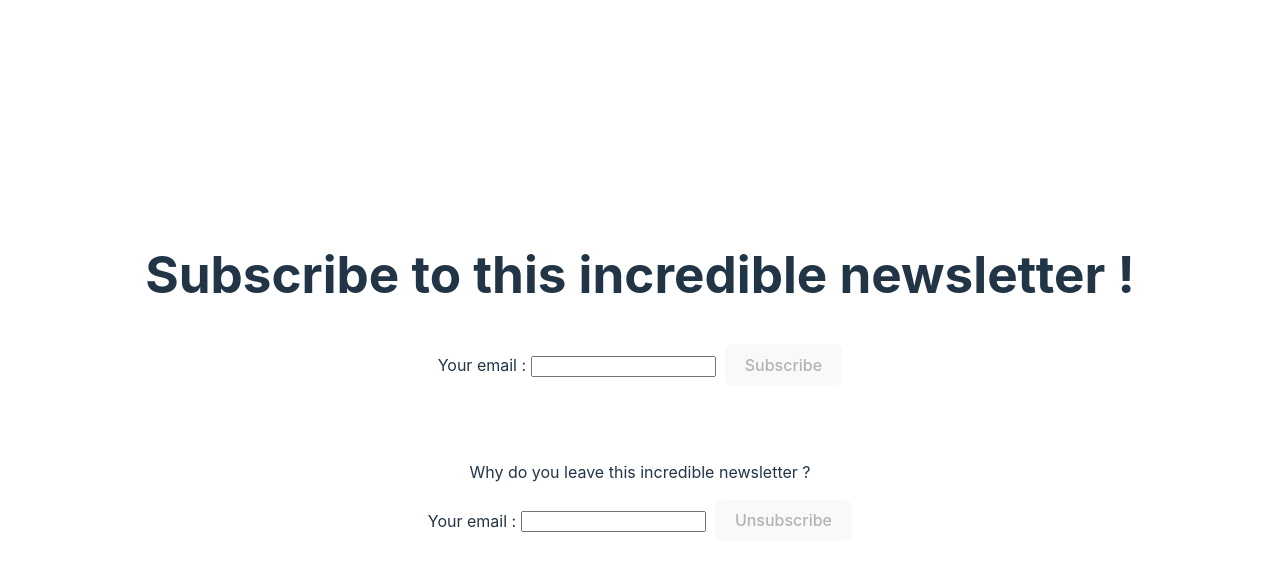
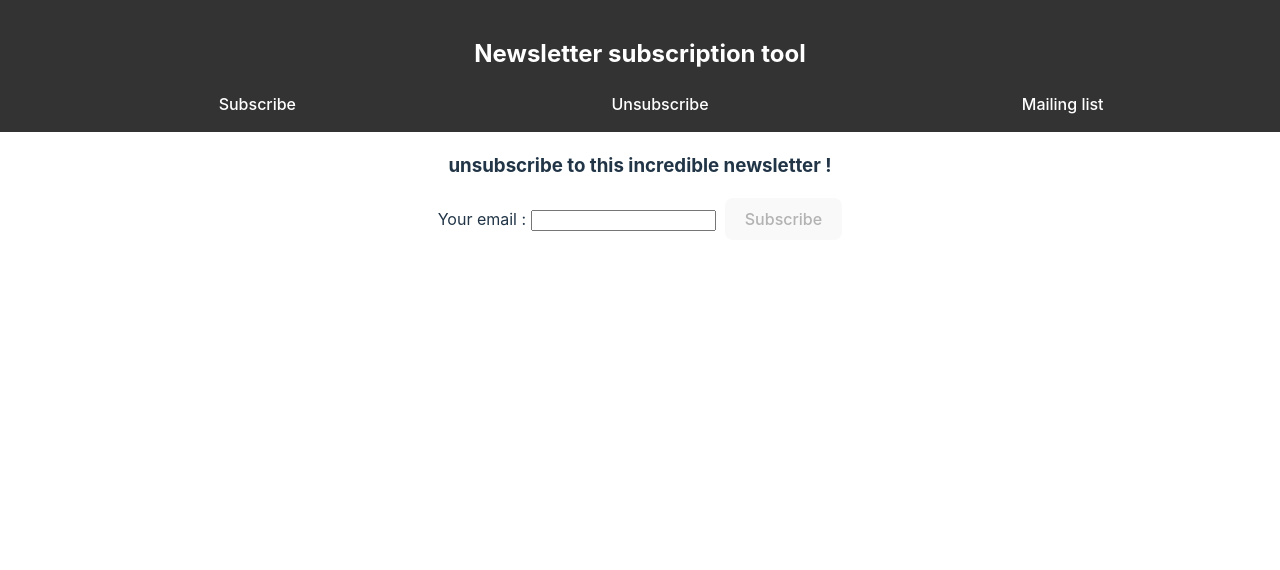
Before and after one commit to franzk/newsletter-subscription, a Vue app in the folder front/: page /unsubscribe in a window 1280 px wide. Shown: the top 570 px of the page. Built offline with nearby package versions, Linux system fonts and the light colour scheme.

Commit message:
front: affichage de la mailing list

```diff
--- a/front/package.json
+++ b/front/package.json
@@ -11,10 +11,12 @@
   "dependencies": {
     "axios": "^1.7.3",
     "dotenv": "^16.4.5",
-    "vue": "^3.4.35"
+    "vue": "^3.4.35",
+    "vue-router": "4"
   },
   "devDependencies": {
     "@vitejs/plugin-vue": "^5.1.2",
+    "sass-embedded": "^1.77.8",
     "typescript": "^5.5.3",
     "vite": "^5.4.0",
     "vue-tsc": "^2.0.29"
--- a/front/src/App.vue
+++ b/front/src/App.vue
@@ -1,14 +1,12 @@
 <script setup lang="ts">
-import SubscriptionVue from './components/Subscription.vue'
-import Unsubscribe from './components/Unsubscribe.vue';
+import Banner from './components/Banner.vue';
+
+
 </script>
 
 <template>
-  <section>
-    <SubscriptionVue />
-    <p style="border:1px solid white"></p>
-    <Unsubscribe />
-  </section>
+  <Banner />
+  <router-view />
 </template>
 
 <style scoped>
--- /dev/null
+++ b/front/src/components/Banner.vue
@@ -0,0 +1,59 @@
+<template>
+    <header class="banner">
+        <h2>Newsletter subscription tool</h2>
+        <nav>
+            <ul>
+                <li><router-link to="/">Subscribe</router-link></li>
+                <li><router-link to="/unsubscribe">Unsubscribe</router-link></li>
+                <li><router-link to="/mailing-list">Mailing list</router-link></li>
+        </ul>
+        </nav>
+    </header>
+</template>
+
+<script lang="ts">
+import { defineComponent } from 'vue'
+
+export default defineComponent({
+  name: 'Banner'
+})
+</script>
+
+<style scoped lang="scss">
+.banner {
+  background-color: #333;
+  padding: 1em;
+  color: white;
+  border-bottom: 1px solid white;
+}
+
+nav ul {
+  list-style: none;
+  display: flex;
+  margin: 0;
+}
+
+nav ul li {
+  flex: 1;
+}
+
+nav ul li a {
+  color: white;
+  text-decoration: none;
+}
+
+button {
+  // padding: 10px 20px;
+  font-size: 1em;
+  color: #fff;
+  background-color: #444;
+  border: none;
+  border-radius: 5px;
+  cursor: pointer;
+  transition: background-color 0.3s;
+}
+
+button:hover {
+  background-color: #666;
+}
+</style>
--- /dev/null
+++ b/front/src/components/MailingList.vue
@@ -0,0 +1,57 @@
+<template>
+    <h3>List of Emails</h3>
+    <ul>
+       <li v-for="item in items" :key="item">{{ item }}</li>
+    </ul>
+</template>
+
+<script lang="ts">
+import { defineComponent } from 'vue'
+import axios from 'axios'
+
+export default defineComponent({
+    name: 'MailingList',
+
+    data() {
+        return {
+            items: [] as string[]
+        }
+    },
+
+   async  mounted() {
+        this.getMailingList()
+    },
+
+    methods: {
+        async getMailingList() {
+            try {
+                const response = await axios.get(`${import.meta.env.VITE_API}/mailing-list`)
+                this.items = response.data.map((item : { email: String }) => item.email)
+                console.log(response)
+            } catch (error: any) {
+                console.error('get mailing-list failed:', error)
+            }
+        }
+    }
+})
+</script>
+
+<style scoped>
+ul {
+  list-style-type: none;
+  padding: 0;
+  margin: 0;
+}
+
+li {
+  background-color: #2c2c2c;
+  border: 1px solid #333;
+  padding: 8px 12px;
+  margin-bottom: 8px;
+  border-radius: 4px;
+  font-size: 14px;
+  color: #e0e0e0;
+  transition: background-color 0.3s, box-shadow 0.3s;
+}
+
+</style>
--- a/front/src/components/Subscription.vue
+++ b/front/src/components/Subscription.vue
@@ -1,7 +1,7 @@
 <template>
-    <h1>{{ title }}</h1>
+    <h3>{{ action }} to this incredible newsletter !</h3>
 
-    <label for="email">{{ label }}</label>
+    <label for="email">Your email : </label>
     <input
         type="email"
         id="email"
@@ -9,55 +9,63 @@
         v-model="email"
         required
     >&nbsp;
-    <button @click="submit" :disabled="!isEmailValid">{{ buttonText }}</button>
-    <p v-if="!isEmailValid && email.length > 0" style="color: red;">
-        {{ emailInvalidErrorMessage }}
+    <button @click="submit" :disabled="!isEmailValid">Subscribe</button>
+    <p v-if="!isEmailValid && email.length > 0" class="error">
+        Please enter a valid email address.
     </p>
-    <p v-else>&nbsp;</p>
+    <p v-if="successMessage" class="success">{{ successMessage }}</p>
+    <p v-if="errorMessage" class="error">{{ errorMessage }}</p>
 </template>
 
 <script lang="ts">
 import { defineComponent } from 'vue'
-import axios from 'axios'
+import axios, { AxiosError } from 'axios'
 
 export default defineComponent({
     name: 'Subscription',
+
     props: {
-        title: {
-            type: String,
-            default: 'Subscribe to this incredible newsletter !'
-        },
-        label: {
-            type: String,
-            default: 'Your email : '
-        },
-        buttonText: {
-            type: String,
-            default: 'Subscribe'
-        },
-        emailInvalidErrorMessage: {
-            type: String,
-            default: 'Please enter a valid email address.'
+        action: {
+            type: String, // 'subscribe' | 'unsubscribe'
+            default: 'subscribe'
         }
     },
+
     data() {
         return {
-            email: ''
+            email: '',
+            successMessage: '',
+            errorMessage: ''
         }
     },
+
+    watch: {
+        email() {
+            this.initMessages()
+        }
+    },
+
     methods: {
         async submit() {
+            this.initMessages()
             try {
-                await axios.post(`${import.meta.env.VITE_API}/subscribe`, { email: this.email });
-                console.log('Subscription successful!');
-            } catch (error) {
-                console.error('Subscription failed:', error);
+                await axios.post(`${import.meta.env.VITE_API}/${this.action}`, { email: this.email })
+                this.successMessage = `${this.action} ok`
+            } catch (error: any) {
+                this.errorMessage = `${this.action} failed : ${(error as AxiosError).response?.data}`
+                console.error(`${this.action} failed:`, error)
             }
+        },
+
+        initMessages() {
+            this.successMessage = ''
+            this.errorMessage = ''
         }
     },
+
     computed: {
         isEmailValid(): boolean {
-            const emailPattern = /^[^\s@]+@[^\s@]+\.[^\s@]+$/
+            const emailPattern = /^[a-zA-Z0-9._%+-]+@[a-zA-Z0-9.-]+\.[a-zA-Z]{2,}$/
             return !!this.email && emailPattern.test(this.email)
         }
     }
--- a/front/src/components/Unsubscribe.vue
+++ /dev/null
@@ -1,68 +0,0 @@
-<template>
-    <p>{{ title }}</p>
-
-    <label for="email">{{ label }}</label>
-    <input
-        type="email"
-        id="email"
-        name="email"
-        v-model="email"
-        required
-    >&nbsp;
-    <button @click="submit" :disabled="!isEmailValid">{{ buttonText }}</button>
-    <p v-if="!isEmailValid && email.length > 0" style="color: red;">
-        {{ emailInvalidErrorMessage }}
-    </p>
-    <p v-else>&nbsp;</p>
-</template>
-
-<script lang="ts">
-import { defineComponent } from 'vue'
-import axios from 'axios'
-
-export default defineComponent({
-    name: 'Unsubscribe',
-    props: {
-        title: {
-            type: String,
-            default: 'Why do you leave this incredible newsletter ?'
-        },
-        label: {
-            type: String,
-            default: 'Your email : '
-        },
-        buttonText: {
-            type: String,
-            default: 'Unsubscribe'
-        },
-        emailInvalidErrorMessage: {
-            type: String,
-            default: 'Please enter a valid email address.'
-        }
-    },
-    data() {
-        return {
-            email: ''
-        }
-    },
-    methods: {
-        async submit() {
-            try {
-                await axios.post(`${import.meta.env.VITE_API}/unsubscribe`, { email: this.email });
-                console.log('Unsubscription successful!');
-            } catch (error) {
-                console.error('Subscription failed:', error);
-            }
-        }
-    },
-    computed: {
-        isEmailValid(): boolean {
-            const emailPattern = /^[^\s@]+@[^\s@]+\.[^\s@]+$/
-            return !!this.email && emailPattern.test(this.email)
-        }
-    }
-})
-</script>
-
-<style>
-</style>
--- a/front/src/main.ts
+++ b/front/src/main.ts
@@ -1,5 +1,9 @@
 import { createApp } from 'vue'
 import './style.css'
 import App from './App.vue'
+import router from './router'
 
-createApp(App).mount('#app')
+const app = createApp(App)
+app.use(router)
+
+app.mount('#app')
--- /dev/null
+++ b/front/src/router/index.ts
@@ -0,0 +1,20 @@
+import { createRouter, createWebHistory, RouteRecordRaw } from 'vue-router';
+import Subscription from '../components/Subscription.vue';
+import MailingList from '../components/MailingList.vue';
+
+const routes: Array<RouteRecordRaw> = [
+  { path: '/', component: Subscription, name: 'subscribe', props: {action: 'subscribe'} },
+  { path: '/unsubscribe', component: Subscription, name: 'unsubscribe', props: {action: 'unsubscribe'} },
+  { path: '/mailing-list', component: MailingList, name: 'mailingList' }
+]
+
+const router = createRouter({
+  history: createWebHistory(),
+  routes
+})
+
+router.beforeEach(async (to, from, next) => {
+  next();
+})
+
+export default router
--- a/front/src/style.css
+++ b/front/src/style.css
@@ -25,7 +25,6 @@ a:hover {
 body {
   margin: 0;
   display: flex;
-  place-items: center;
   min-width: 320px;
   min-height: 100vh;
 }
@@ -56,8 +55,8 @@ button:focus-visible {
 
 #app {
   max-width: 1280px;
+  width: 100%;
   margin: 0 auto;
-  padding: 2rem;
   text-align: center;
 }
 
@@ -73,3 +72,11 @@ button:focus-visible {
     background-color: #f9f9f9;
   }
 }
+
+.error {
+  color: red
+}
+
+.success {
+  color: green;
+}
```
Also changed, not shown: 1 other file (tests, documents, lock files or other folders).
